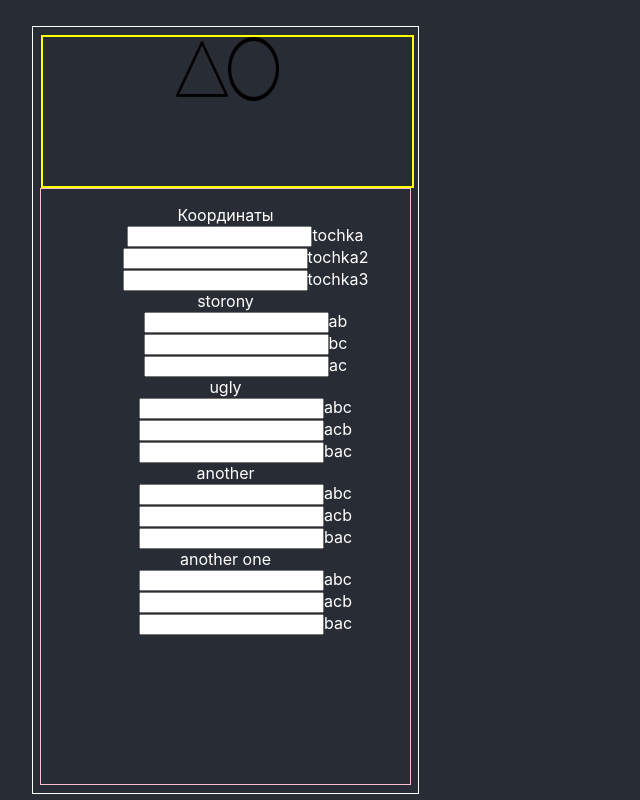
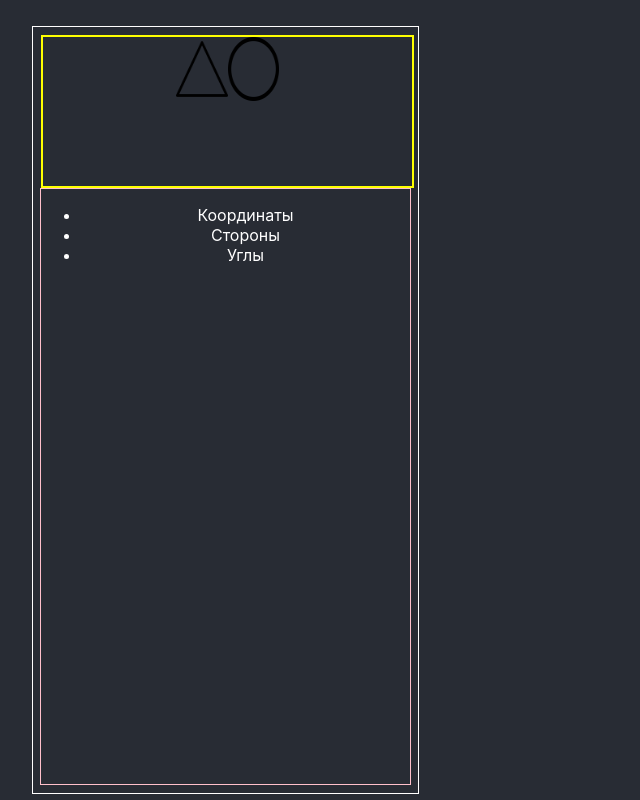
Before and after one commit to doxanocap/geometry-builder, a React (Create React App) app: page / in a window 1280 px wide. Both pictures are taken after a click on the picture 201 px from the left and 69 px from the top of the page. Shown: the whole page, without its empty margins (0-640 px from the left). Built offline with nearby package versions, Linux system fonts and the light colour scheme.

Commit message:
sam mergi

```diff
--- a/src/components/Triangle/index.jsx
+++ b/src/components/Triangle/index.jsx
@@ -84,14 +84,44 @@ export const Triangle = () => {
       drawOuterCircle();
     }
   }
-
+  const [cords, setCords] = useState(false)
+  const [sides, setSides] = useState(false)
+  const [angles, setAngles] = useState(false)
   return (
     <div className="options-menu">
-      <dl className="optionsList">
+      <ul className="optionList">
+        <li onClick={() => { setCords(!cords) }}>Координаты</li>
+        {cords ? (
+          <div className="input-points">
+            A:<input className="input-triangle" type="text" id="A" placeholder="(x,y)" onChange={HandleValOfInput} />
+            B:<input className="input-triangle" type="text" id="B" placeholder="(x,y)" onChange={HandleValOfInput} />
+            C:<input className="input-triangle" type="text" id="C" placeholder="(x,y)" onChange={HandleValOfInput} />
+          </div>
+        ) : (
+          console.log()
+        )}
+        <li onClick={() => { setSides(!sides) }}>Стороны</li>
+        {sides ? (
+          <div className="input-points">
+            AB:<input className="input-triangle" type="text" id="A" placeholder="dlina AB" onChange={() => { console.log('ab') }} />
+            BC:<input className="input-triangle" type="text" id="B" placeholder="dlina BC" onChange={() => { console.log('ab') }} />
+            AC:<input className="input-triangle" type="text" id="C" placeholder="dlina AC" onChange={() => { console.log('ab') }} />
+          </div>
+        ) : (
+          console.log()
+        )}
+        <li onClick={() => { setAngles(!angles) }}>Углы</li>
+        {angles ? (
+          <div>ugly</div>
+        ) : (
+          console.log()
+        )}
+      </ul>
+      {/* <dl className="optionsList">
         <dt> Координаты
-          <dd><input />tochka</dd>
-          <dd><input />tochka2</dd>
-          <dd><input />tochka3</dd>
+          <dd>A:<input className="input-triangle" type="text" id="A" placeholder="(x,y)" onChange={HandleValOfInput} /></dd>
+          <dd>B:<input className="input-triangle" type="text" id="B" placeholder="(x,y)" onChange={HandleValOfInput} /></dd>
+          <dd>C:<input className="input-triangle" type="text" id="C" placeholder="(x,y)" onChange={HandleValOfInput} /></dd>
         </dt>
         <dt> storony
           <dd><input />ab</dd>
@@ -113,7 +143,7 @@ export const Triangle = () => {
           <dd><input />acb</dd>
           <dd><input />bac</dd>
         </dt>
-      </dl>
+      </dl> */}
       {/* <div className="input-points">
             <h2>Point A</h2>
             <input className="input-triangle" type="text" id="A" placeholder="(x,y)" onChange={HandleValOfInput}/>
```
